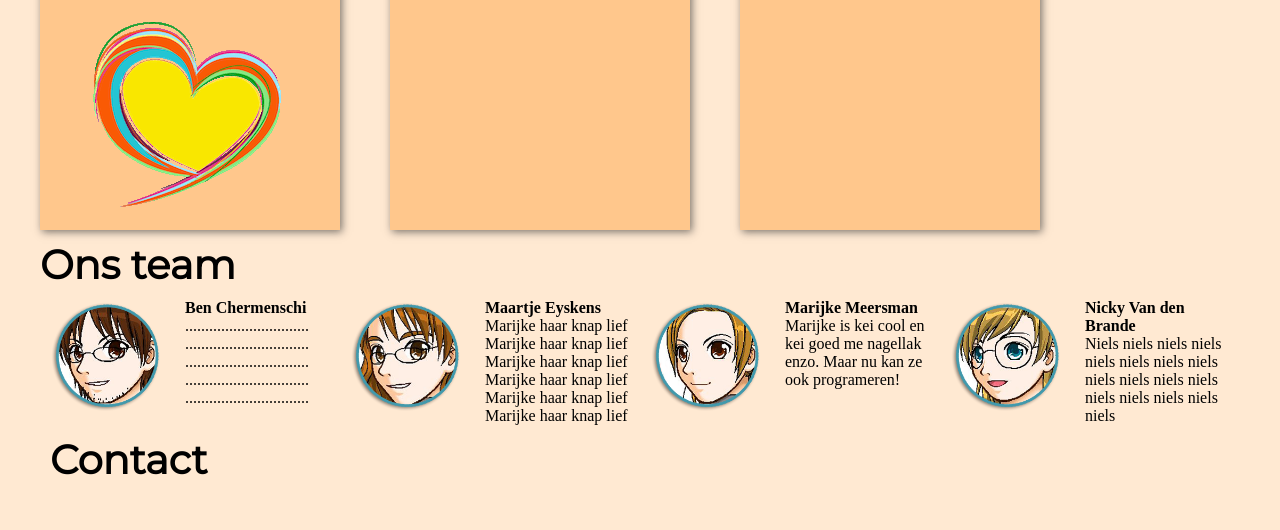
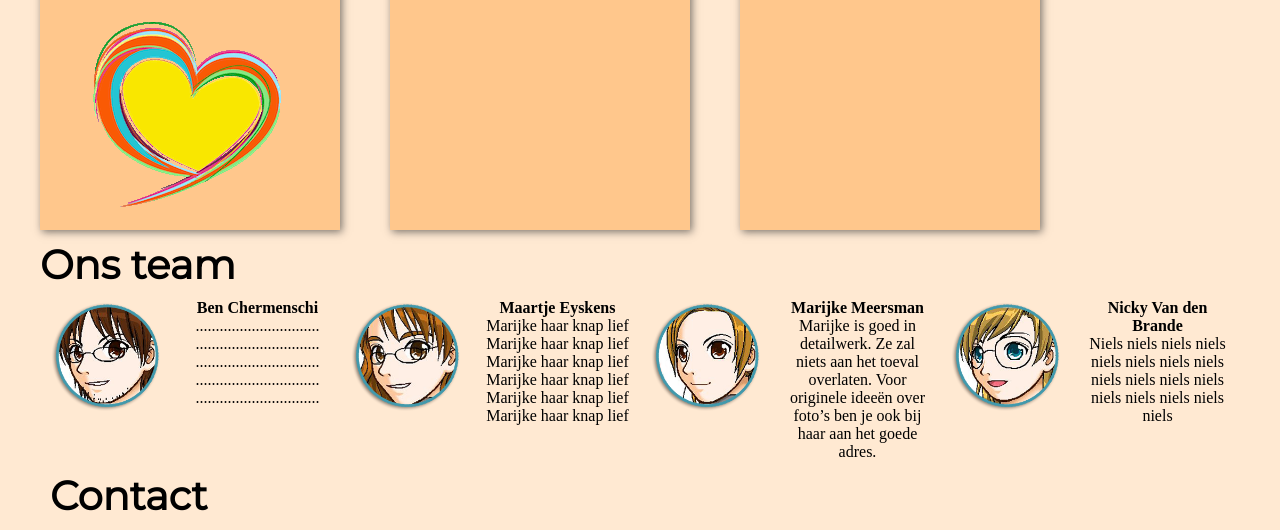
Before and after one commit to meyskens/zalos, a plain HTML site: page index.html in a window 1280 px wide. Shown: the part 646-1176 px from the top of the page. Before the commit the page ends 1140 px from the top, so only its background shows below. Drawn offline with Linux system fonts and the light colour scheme.

Commit message:
bijwerkingen aan css en html (en bijwerkingen foto's?)
Ik dacht dat deze foto's al eens geupload waren, maar ja, ik durf te
niet niet te uploaden

```diff
--- a/index.html
+++ b/index.html
@@ -52,7 +52,7 @@
                 	<div class="grid-45 mobile-grid-20 tablet-grid-20">
             			<img src="images/ben.png" alt="Ben" width="100%" />
             		</div>
-                	<div class="grid-55 mobile-grid-80 tablet-grid-80">
+                	<div class="grid-55 mobile-grid-80 tablet-grid-80 opmaakTekstjes">
                  		<h3>Ben Chermenschi</h3>
                   		<p>............................... ...............................  ...............................  ...............................   ...............................</p>
                 	</div>
@@ -61,7 +61,7 @@
                 	<div class="grid-45 mobile-grid-20 tablet-grid-20">
             			<img src="images/maartje.png" alt="Maartje" width="100%" height="100%" />
             		</div>
-                	<div class="grid-55 mobile-grid-80 tablet-grid-80">
+                	<div class="grid-55 mobile-grid-80 tablet-grid-80 opmaakTekstjes">
                 		<h3>Maartje Eyskens</h3>
                 	    <p>Marijke haar knap lief Marijke haar knap lief Marijke haar knap lief Marijke haar knap lief Marijke haar knap lief Marijke haar knap lief</p>
                 	</div>
@@ -70,16 +70,16 @@
                 	<div class="grid-45  mobile-grid-20 tablet-grid-20">
             			<img src="images/marijke.png" alt="Marijke" width="100%" height="100%" />
             		</div>
-                	<div class="grid-55  mobile-grid-80 tablet-grid-80">
+                	<div class="grid-55  mobile-grid-80 tablet-grid-80 opmaakTekstjes">
                 		<h3>Marijke Meersman</h3>
-                    	<p>Marijke is kei cool en kei goed me nagellak enzo. Maar nu kan ze ook programeren!</p>
+                    	<p>Marijke is goed in detailwerk. Ze zal niets aan het toeval overlaten. Voor originele ideeën over foto’s ben je ook bij haar aan het goede adres. </p>
                 	</div>
                 </div>
                 <div class="grid-25 mobile-grid-100 tablet-grid-50 grid-parent">
                 	<div class="grid-45  mobile-grid-20 tablet-grid-20">
             			<img src="images/nicky.png" alt="Nicky" width="100%" height="100%" />
             		</div>
-                	<div class="grid-55  mobile-grid-80 tablet-grid-80">
+                	<div class="grid-55  mobile-grid-80 tablet-grid-80 opmaakTekstjes">
                 		<h3>Nicky Van den Brande</h3>
                 		<p>Niels niels niels&nbsp;niels niels niels niels&nbsp;niels niels&nbsp;niels niels&nbsp;niels niels&nbsp;niels niels&nbsp;niels niels </p>
                 	</div>
--- a/style/ZalosCSS.css
+++ b/style/ZalosCSS.css
@@ -97,3 +97,5 @@ body{
 	color: #000000;
 	font-weight:bold;
 }
+
+ .opmaakTekstjes{text-align:center;}
```
Also changed, not shown: images/kast.png (deleted), images/tapijt.png (deleted), resources/foto's collage/boek.jpg (deleted), resources/foto's collage/foto-olifantknuffel.jpg (deleted), resources/foto's collage/foto-weggeefwinkel.jpg (deleted), resources/foto's collage/kleren.jpg (deleted), resources/foto's collage/schoenen.jpg (deleted), resources/foto's collage/servies.jpg (deleted), resources/foto's collage/tv.jpg (deleted), 3 other files.
